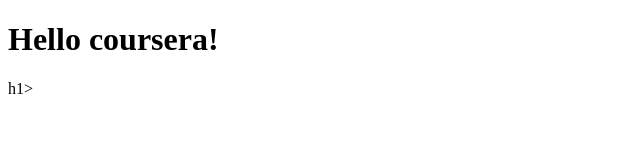
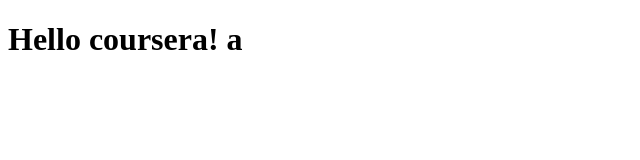
Before and after one commit to doronw91/coursera-test, a plain HTML site: page site/index.html in a window 1280 px wide. Shown: the full height of the page, 0-640 px from the left. Drawn offline with Linux system fonts and the light colour scheme.

Commit message:
Small addition to our page content.

```diff
--- a/site/index.html
+++ b/site/index.html
@@ -4,6 +4,6 @@
 	<title>Hello coursera!</title>
 </head>
 <body>
-<h1>Hello coursera!</h1>h1>
+<h1>Hello coursera! a</h1>
 </body>
 </html>
```
